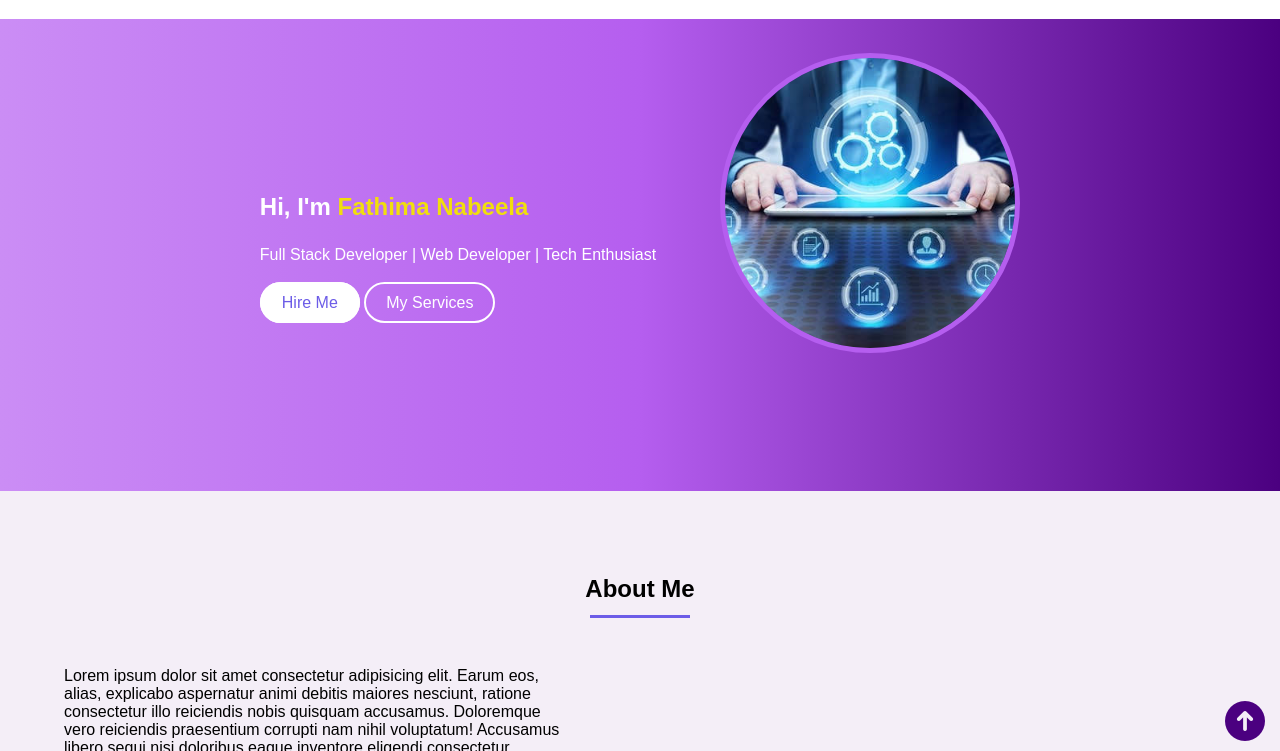
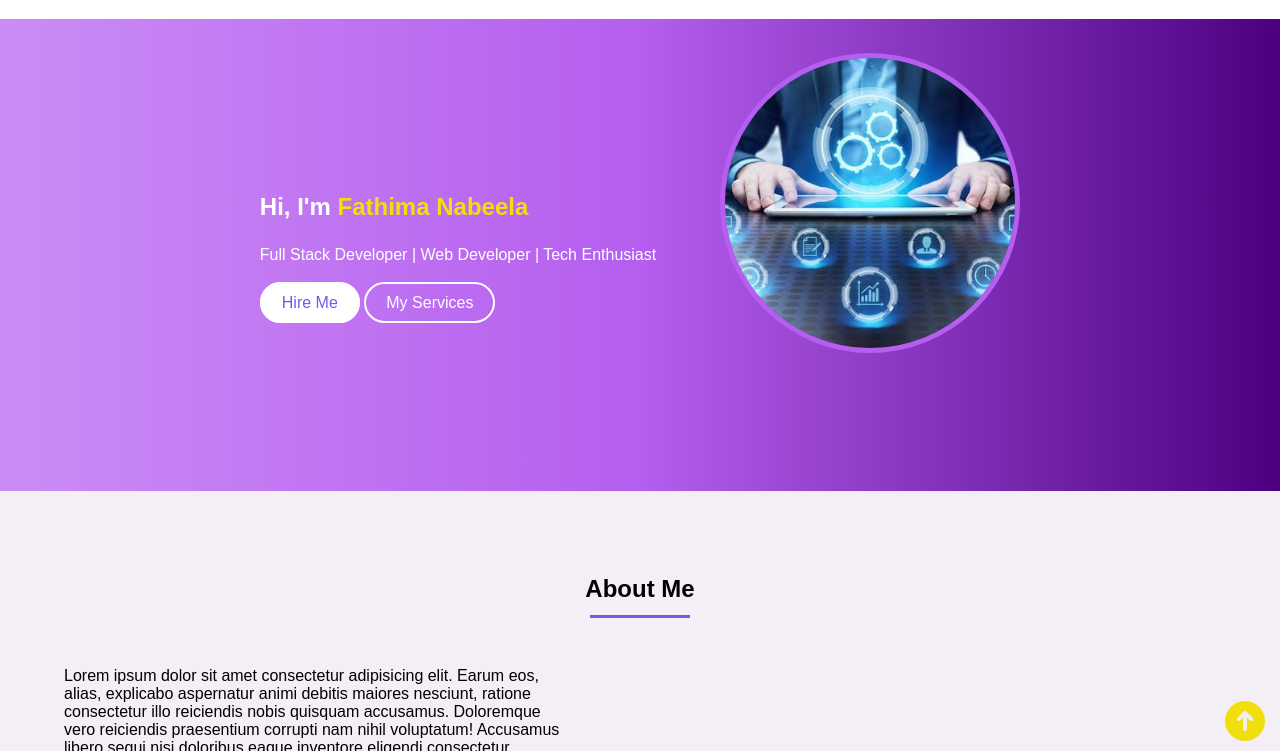
Before and after one commit to creativebits0/Capstone-project-portfolio-1, a plain HTML site: page index.html in a window 1280 px wide. Shown: the part 49-800 px from the top of the page. Drawn offline with Linux system fonts and the light colour scheme.

Commit message:
arrow up button colour changed to orange

```diff
--- a/assets/css/style.css
+++ b/assets/css/style.css
@@ -28,7 +28,7 @@ body {
 }
 
 .top-btn i {
-    color: var(--primary-color);
+    color: var(--text-highligh);
     font-size: 2.5rem;
 
 }
```
